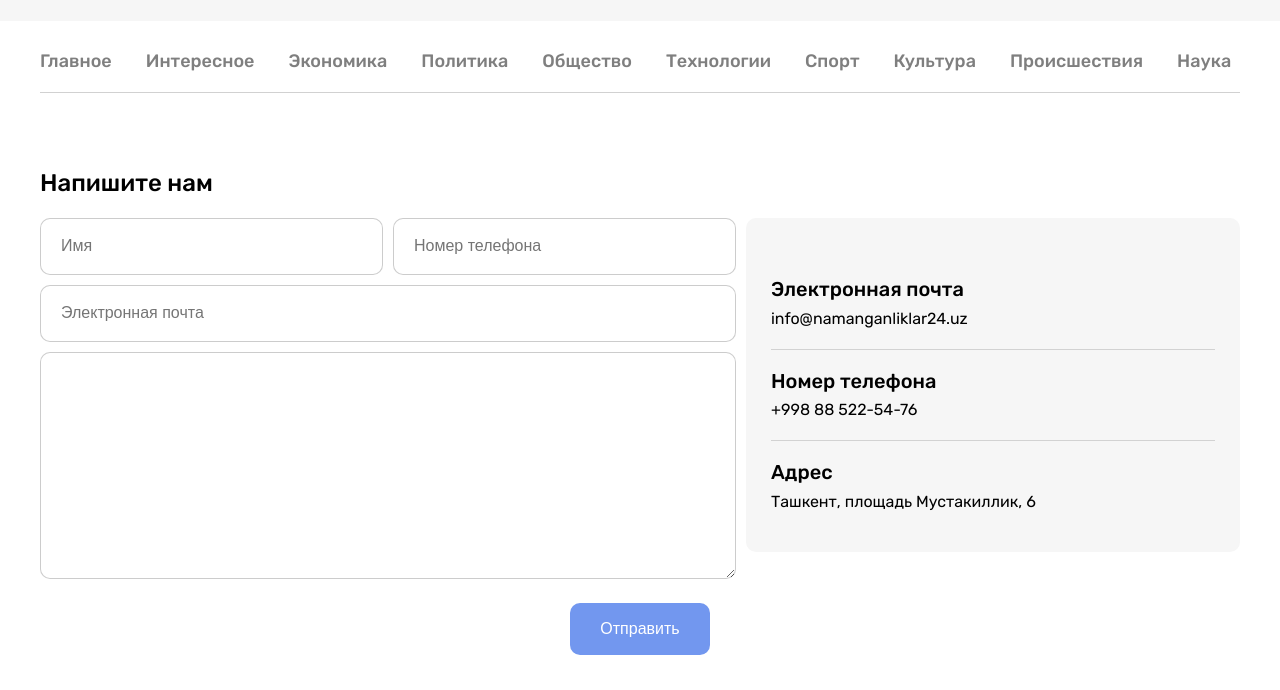
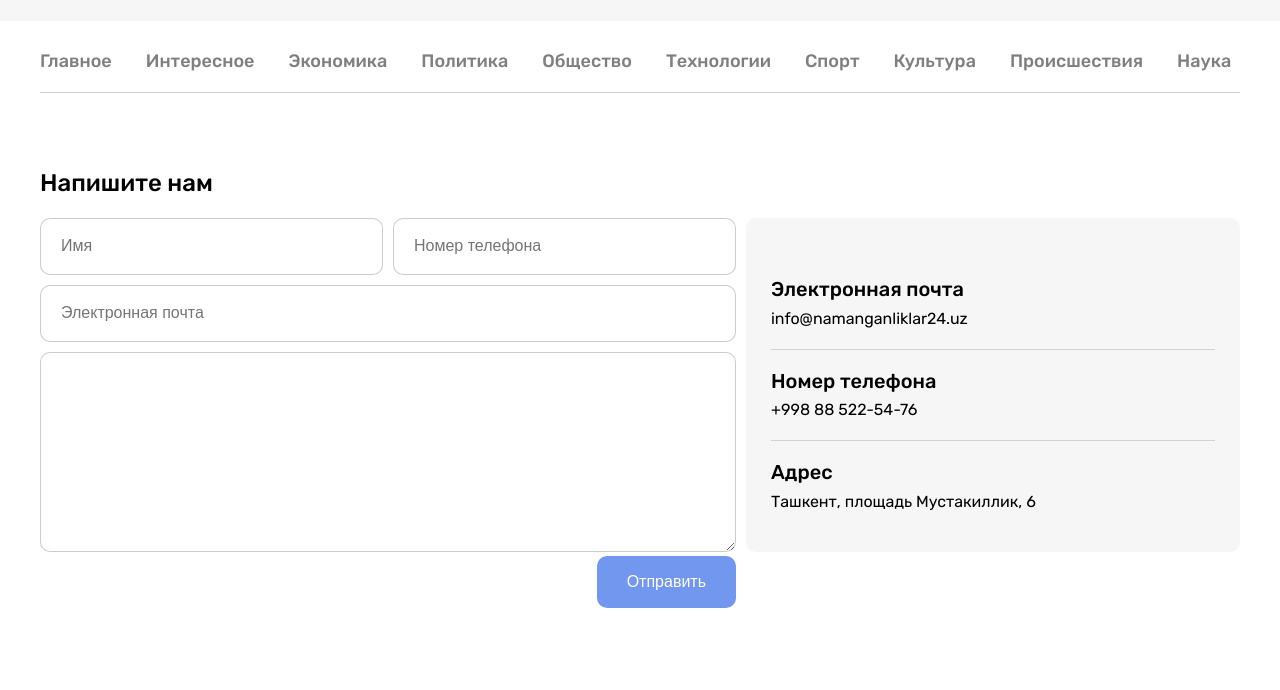
Before and after one commit to Asadbek-Erkinov/namanganliklar24-24, a plain HTML site: page contactindex.html in a window 1280 px wide. Shown: the part 110-800 px from the top of the page. Drawn offline with Linux system fonts and the light colour scheme.

Commit message:
initial commit

```diff
--- a/contactindex.html
+++ b/contactindex.html
@@ -110,6 +110,9 @@
                 <textarea class="input-text-area" cols="30" rows="10" placeholder="Текст">
               </textarea>
             </div>
+            <button class="button-contact-list" type="submit">
+              Отправить
+            </button>
           </form>
 
           <address class="site-address">
@@ -138,11 +141,9 @@
           </address>
         </div>
 
-        <button class="button-contact-list" type="submit">
-          Отправить
-        </button>
 
-      </div >
+
+      </div>
 
     </div>
   </section>
--- a/main.css
+++ b/main.css
@@ -820,7 +820,7 @@ img {
 
 .button-contact-list {
   display: flex;
-  margin-inline: auto;
+  margin-left: auto;
   color: #fff;
   font-weight: 500;
   padding: 17px 30px;
@@ -890,9 +890,10 @@ img {
 
 .input-text-area {
   width: 696px;
+  height: 200px;
   border-radius: 10px;
   border: 1px solid #00000033;
-  padding-block: 18px;
+  padding-top: 18px;
   padding-left: 20px;
   line-height: 18.96px;
   font-size: 16px;
```
Also changed, not shown: articleindex.html (+1 -1 lines), index.html (+1 -1 lines), interestingindex.html (+1 -1 lines).
